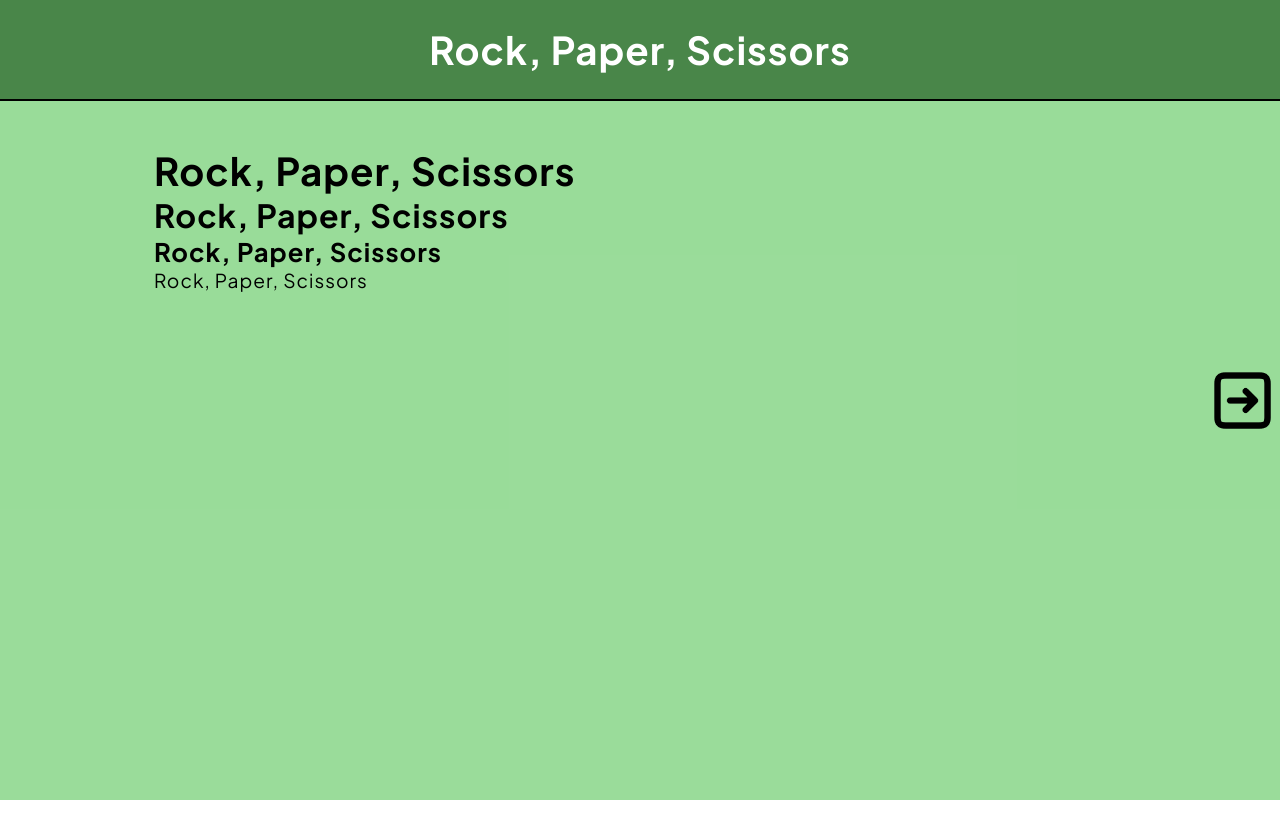
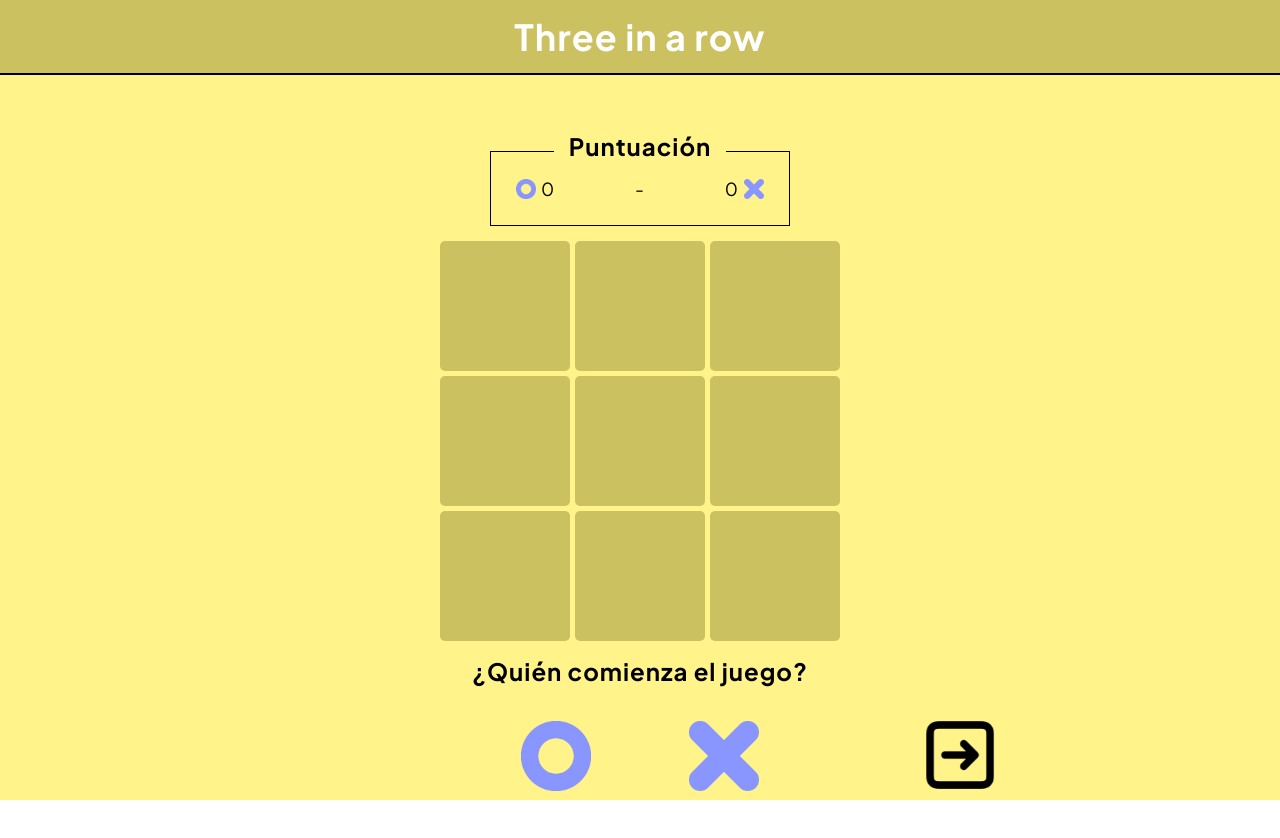
Before and after one commit to damigand/damigand-games, a website built with Vite: page index.html in a window 1280 px wide. Before the commit the page ends 800 px from the top, so only its background shows below. Built offline with nearby package versions, Linux system fonts and the light colour scheme.

Commit message:
parte visual de tres en raya
Solo funciona de manera visual, no hay control sobre el juego, quién gana o quién pierde.

```diff
--- a/main.js
+++ b/main.js
@@ -2,8 +2,9 @@ import '@/style.css';
 
 import { headerSection } from '~c/HeaderComponent/header.js';
 import { game, gameEnum, changeGameButtons } from '~c/GameComponent/game.js';
+import { threeInRowListeners } from '~c/ThreeInRowComponent/threeinrow.js';
 
-var currentGame = gameEnum.RPS;
+var currentGame = gameEnum.THREEINROW;
 
 document.querySelector('#app').innerHTML = `
    ${headerSection()}
@@ -13,3 +14,4 @@ document.querySelector('#app').innerHTML = `
 `;
 
 changeGameButtons();
+threeInRowListeners();
--- a/src/components/GameComponent/game.css
+++ b/src/components/GameComponent/game.css
@@ -1,21 +1,21 @@
 .game-section {
-   width: 100%;
-   display: grid;
-   grid-template-rows: 1fr;
-   grid-template-columns: 75px 1fr 75px;
+   height: 100%;
+   display: flex;
+   flex-direction: column;
 }
 
-.game-section > img {
-   width: 75px;
-   height: 75px;
-   align-self: center;
-   margin: 0px auto;
-   margin-bottom: var(--px-xl);
-   cursor: pointer;
+.change-game {
+   position: fixed;
+   bottom: 0;
+   height: 90px;
+   width: 100%;
+   display: flex;
+   justify-content: space-around;
 }
 
-.next-game {
-   justify-self: flex-end;
+.change-game > img {
+   height: 100%;
+   cursor: pointer;
 }
 
 .rps-color {
@@ -37,3 +37,9 @@
    background-color: var(--threeinrow-primary);
    transition: 0.5s;
 }
+
+@media (max-width: 500px) {
+   .change-game {
+      justify-content: space-between;
+   }
+}
--- a/src/components/GameComponent/game.js
+++ b/src/components/GameComponent/game.js
@@ -2,17 +2,17 @@ import './game.css';
 import { rpsGame } from '~c/RPSGameComponent/rps.js';
 import { bingoGame } from '~c/BingoComponent/bingo.js';
 import { memoryGame } from '~c/MemoryGameComponent/memory.js';
-import { threeInRowGame } from '~c/ThreeInRowComponent/threeinrow.js';
+import { threeInRowGame, threeInRowListeners } from '~c/ThreeInRowComponent/threeinrow.js';
 import { updateHeader } from '~c/HeaderComponent/header';
 
 export const gameEnum = {
+   THREEINROW: 'Three in a row',
    RPS: 'Rock, Paper, Scissors',
    Bingo: 'Bingo Game',
    Memory: 'Memory Cards',
-   THREEINROW: 'Three in a row',
 };
 
-var currentGame = gameEnum.RPS;
+var currentGame = gameEnum.THREEINROW;
 var previousColors;
 
 export function game(game) {
@@ -20,11 +20,13 @@ export function game(game) {
    previousColors = colors;
    return `
         <section class="game-section ${colors}">
-            <img class="previous-game hidden" src="left-arrow.png" />
             <div class="current-game">
                ${playGame(game)}
             </div>
-            <img class="next-game" src="right-arrow.png" />
+            <div class="change-game">
+               <img class="previous-game hidden" src="left-arrow.png" />
+               <img class="next-game" src="right-arrow.png" />
+            </div>
         </section>
    `;
 }
@@ -83,28 +85,32 @@ export function changeGameButtons() {
 }
 
 //Funcion que devuelve el "article" correspondiente del juego mediante parámetro
-function playGame(game) {
+function playGame(game, gameChanged = false) {
    currentGame = game;
 
    switch (game) {
       case gameEnum.RPS:
          updateHeader(currentGame);
          updateGameColors(currentGame);
+         //RPS listeners
          return rpsGame(gameEnum.RPS);
 
       case gameEnum.Bingo:
          updateHeader(currentGame);
          updateGameColors(currentGame);
+         //Bingo listeners
          return bingoGame(gameEnum.Bingo);
 
       case gameEnum.Memory:
          updateHeader(currentGame);
          updateGameColors(currentGame);
+         //Memory listeners
          return memoryGame(gameEnum.Memory);
 
       case gameEnum.THREEINROW:
          updateHeader(currentGame);
          updateGameColors(currentGame);
+         if (gameChanged) threeInRowListeners();
          return threeInRowGame(gameEnum.THREEINROW);
    }
 }
@@ -154,3 +160,5 @@ function getCurrentGameIndex() {
    const currentGameIndex = Object.values(gameEnum).indexOf(currentGame);
    return currentGameIndex;
 }
+
+function getNextGame() {}
--- a/src/components/HeaderComponent/header.css
+++ b/src/components/HeaderComponent/header.css
@@ -1,4 +1,8 @@
 header {
+   display: flex;
+   align-items: center;
+   justify-content: center;
+   height: var(--header-height);
    text-align: center;
    border-bottom: 2px solid black;
    width: 100%;
--- a/src/components/HeaderComponent/header.js
+++ b/src/components/HeaderComponent/header.js
@@ -32,7 +32,6 @@ function getColorsByGame(game) {
 }
 
 export function updateHeader(game) {
-   console.log(previousColors);
    const colorClass = getColorsByGame(game);
    const header = document.querySelector('header');
    if (header) {
--- a/src/components/ThreeInRowComponent/threeinrow.css
+++ b/src/components/ThreeInRowComponent/threeinrow.css
@@ -0,0 +1,115 @@
+.game-threeinrow {
+   display: flex;
+   flex-direction: column;
+   align-items: center;
+   gap: 15px;
+}
+
+.threeinrow-score {
+   position: relative;
+   display: flex;
+   flex-direction: column;
+   align-items: center;
+   width: 100%;
+}
+
+.threeinrow-board {
+   aspect-ratio: 1 / 1;
+   width: 100%;
+   max-height: 400px;
+   max-width: 400px;
+}
+
+.threeinrow-cells {
+   height: 100%;
+   width: 100%;
+   display: grid;
+   grid-template-columns: 1fr 1fr 1fr;
+   grid-template-rows: 1fr 1fr 1fr;
+   gap: 5px;
+}
+
+.cell {
+   background-color: var(--threeinrow-secondary);
+   border-radius: 5px;
+   cursor: pointer;
+   display: flex;
+   justify-content: center;
+   align-items: center;
+}
+
+.cell > img {
+   width: 75%;
+   height: 75%;
+}
+
+.threeinrow-score h3 {
+   position: absolute;
+   top: 5px;
+   padding: 0px var(--px-s);
+   background-color: var(--threeinrow-primary);
+}
+
+.score-board {
+   margin-top: var(--px-m);
+   padding: var(--px-s) var(--px-m);
+   min-height: 75px;
+   border: 1px solid black;
+   width: 100%;
+   max-width: 300px;
+   display: flex;
+   justify-content: space-between;
+   align-items: center;
+}
+
+.score {
+   font-size: 20px;
+}
+
+.player-1,
+.player-2 {
+   height: 100%;
+   display: flex;
+   gap: 5px;
+   align-items: center;
+}
+
+.player-1 img,
+.player-2 img {
+   width: 20px;
+   height: 20px;
+}
+
+.score-img {
+   width: 100%;
+   height: 100%;
+}
+
+.threeinrow-turns {
+   height: 100%;
+   display: flex;
+   flex-direction: column;
+   gap: 20px;
+   justify-items: center;
+}
+
+.choose-turn {
+   display: flex;
+   justify-content: space-around;
+}
+
+.choose-turn > div {
+   height: 100px;
+}
+
+.threeinrow-turns img {
+   cursor: pointer;
+   padding: var(--px-s);
+   height: 100%;
+}
+
+.threeinrow-turns h3 {
+   text-align: center;
+   grid-row: 1 / 2;
+   grid-column: 1 / 3;
+}
--- a/src/components/ThreeInRowComponent/threeinrow.js
+++ b/src/components/ThreeInRowComponent/threeinrow.js
@@ -3,10 +3,119 @@ import './threeinrow.css';
 export function threeInRowGame(game) {
    return `
         <article class="game-threeinrow spacing">
-            <h1>${game}</h1>
-            <h2>${game}</h2>
-            <h3>${game}</h3>
-            <p>${game}</p>
+            <div class="threeinrow-score">
+              ${drawScore()}
+            </div>
+            <div class="threeinrow-board">
+              ${drawBoard()}
+            </div>
+            <div class="threeinrow-turns">
+              ${drawTurns()}
+            </div>
         </article>
       `;
 }
+
+function drawScore() {
+   return `
+    <h3>Puntuación</h3>
+    <div class="score-board">
+      <div class="player-1">
+        <img src="circle.png" />
+        <p>0</p>
+      </div>
+      <p> - </p>
+      <div class="player-2">
+       <p>0</p>
+        <img src="cross.png" />
+      </div>
+    </div>
+   `;
+}
+
+function drawBoard() {
+   return `
+    <div class="threeinrow-cells">
+        <div class="cell" id="cell1">
+        </div>
+        <div class="cell" id="cell2">
+        </div>
+        <div class="cell" id="cell3">
+        </div>
+        <div class="cell" id="cell4">
+        </div>
+        <div class="cell" id="cell5">
+        </div>
+        <div class="cell" id="cell6">
+        </div>
+        <div class="cell" id="cell7">
+        </div>
+        <div class="cell" id="cell8">
+        </div>
+        <div class="cell" id="cell9">
+        </div>
+      </div>
+   `;
+}
+
+function drawTurns() {
+   return `
+      <h3>¿Quién comienza el juego? </h3>
+        <div class="choose-turn">
+        <div class="cross-start" id="circle">
+          <img src="circle.png" />
+        </div>
+        <div class="cirlce-start" id="cross">
+          <img src="cross.png" />
+        </div>
+      </div>
+   `;
+}
+
+//Turno. true = X, false = O
+var currentTurn;
+var hasGameStarted = false;
+
+export function threeInRowListeners() {
+   //Elegir turno
+   const circleStart = document.querySelector('#circle');
+   const crossStart = document.querySelector('#cross');
+   const title = document.querySelector('.threeinrow-turns h3');
+
+   circleStart.addEventListener('click', (event) => {
+      currentTurn = false;
+      hasGameStarted = true;
+
+      crossStart.classList.add('d-none');
+      title.textContent = 'Turno de';
+   });
+
+   crossStart.addEventListener('click', (event) => {
+      currentTurn = true;
+      hasGameStarted = true;
+
+      circleStart.classList.add('d-none');
+      title.textContent = 'Turno de';
+   });
+
+   //Poner una cruz o un círculo.
+   const cells = document.querySelectorAll('.game-threeinrow .cell');
+   cells.forEach((cell) => {
+      cell.addEventListener('click', (event) => {
+         if (hasGameStarted) {
+            if (currentTurn == true) {
+               cell.innerHTML = `
+                  <img class="cross" src="cross.png" />
+                `;
+            } else {
+               cell.innerHTML = `
+                <img class="circle" src="circle.png" />
+                `;
+            }
+            currentTurn = !currentTurn;
+            crossStart.classList.toggle('d-none');
+            circleStart.classList.toggle('d-none');
+         }
+      });
+   });
+}
--- a/style.css
+++ b/style.css
@@ -1,10 +1,13 @@
 @import url('https://fonts.googleapis.com/css2?family=Plus+Jakarta+Sans:ital,wght@0,200..800;1,200..800&display=swap');
 
 :root {
-   --h1-text: 3vw;
-   --h2-text: 2.5vw;
-   --h3-text: 2vw;
-   --regular-text: 1.5vw;
+   --header-height: 75px;
+
+   --h1-text: 36px;
+   --h2-text: 30px;
+   --h3-text: 24px;
+   --big-text: 24px;
+   --regular-text: 18px;
 
    --spacing-l: 10%;
    --spacing-m: 5%;
@@ -19,23 +22,23 @@
 
    /* game-specific colors */
    /*Rock Paper Scissors*/
-   --rps-primary: #71ce71b6;
+   --rps-primary: #b7fcb7;
    --rps-secondary: #498649;
    --rock-color: #b49286;
    --scissor-color: #536b78;
    --paper-color: #7c94be;
 
    /*Bingo*/
-   --bingo-primary: #6fcacf8a;
+   --bingo-primary: #cbfcff;
    --bingo-secondary: #467599;
 
    /*Memory*/
-   --memory-primary: #ec4f54ad;
+   --memory-primary: #ffa8ab;
    --memory-secondary: #9b2e32;
 
    /*threeinrow*/
-   --threeinrow-primary: #ffe60059;
-   --threeinrow-secondary: #a39832;
+   --threeinrow-primary: #fff38a;
+   --threeinrow-secondary: #ccc161;
 }
 
 * {
@@ -62,13 +65,14 @@ h3 {
 html,
 body {
    height: 100%;
-   width: 100%;
 }
 
 main {
-   display: flex;
    height: 100%;
-   width: 100%;
+}
+
+#app {
+   height: calc(100% - var(--header-height));
 }
 
 .spacing {
@@ -84,8 +88,6 @@ header h1 {
    visibility: hidden;
 }
 
-#app {
-   height: 100%;
-   display: flex;
-   flex-direction: column;
+.d-none {
+   display: none;
 }
```
Also changed, not shown: public/circle.png (added), public/cross.png (added).
